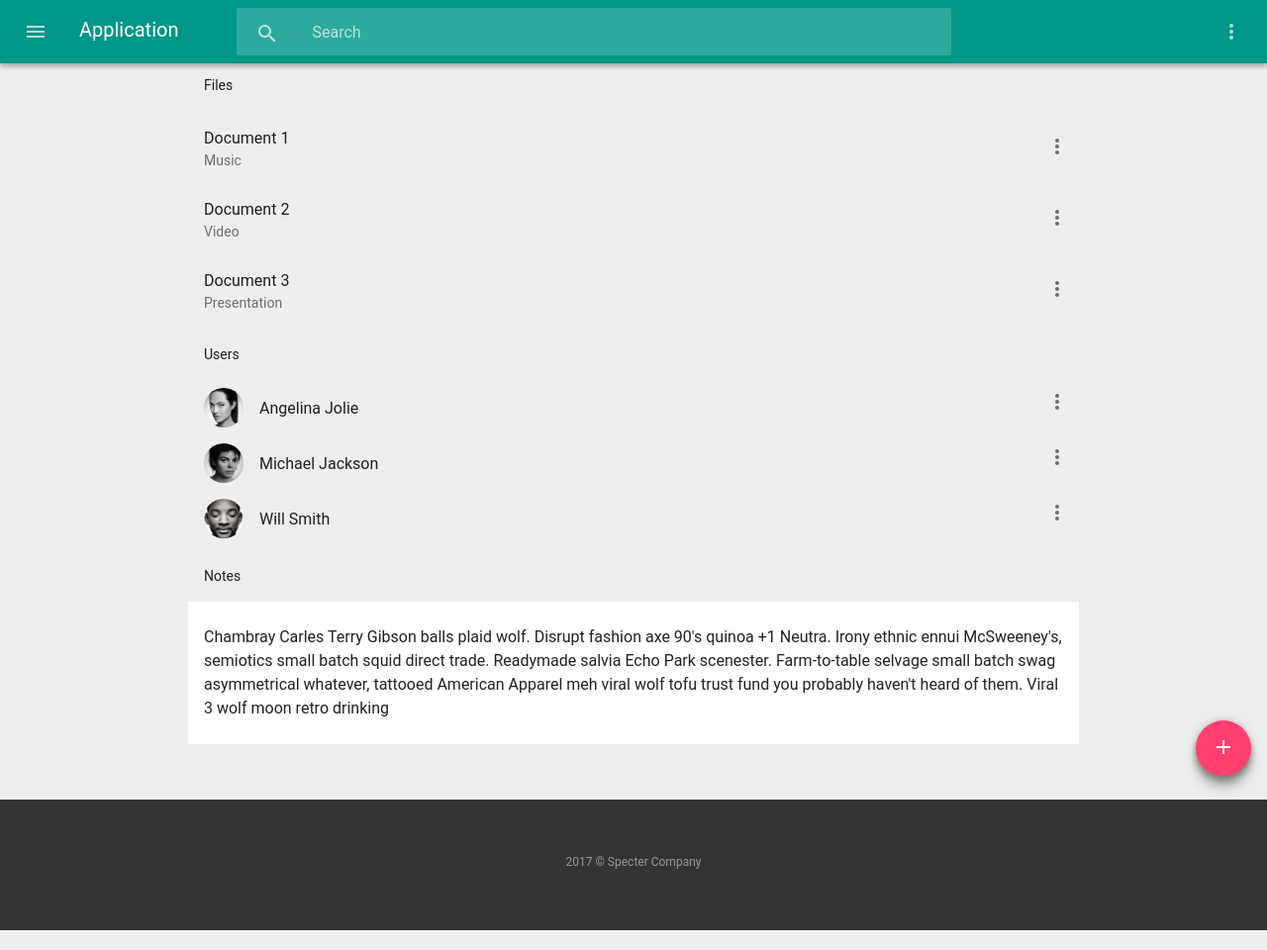
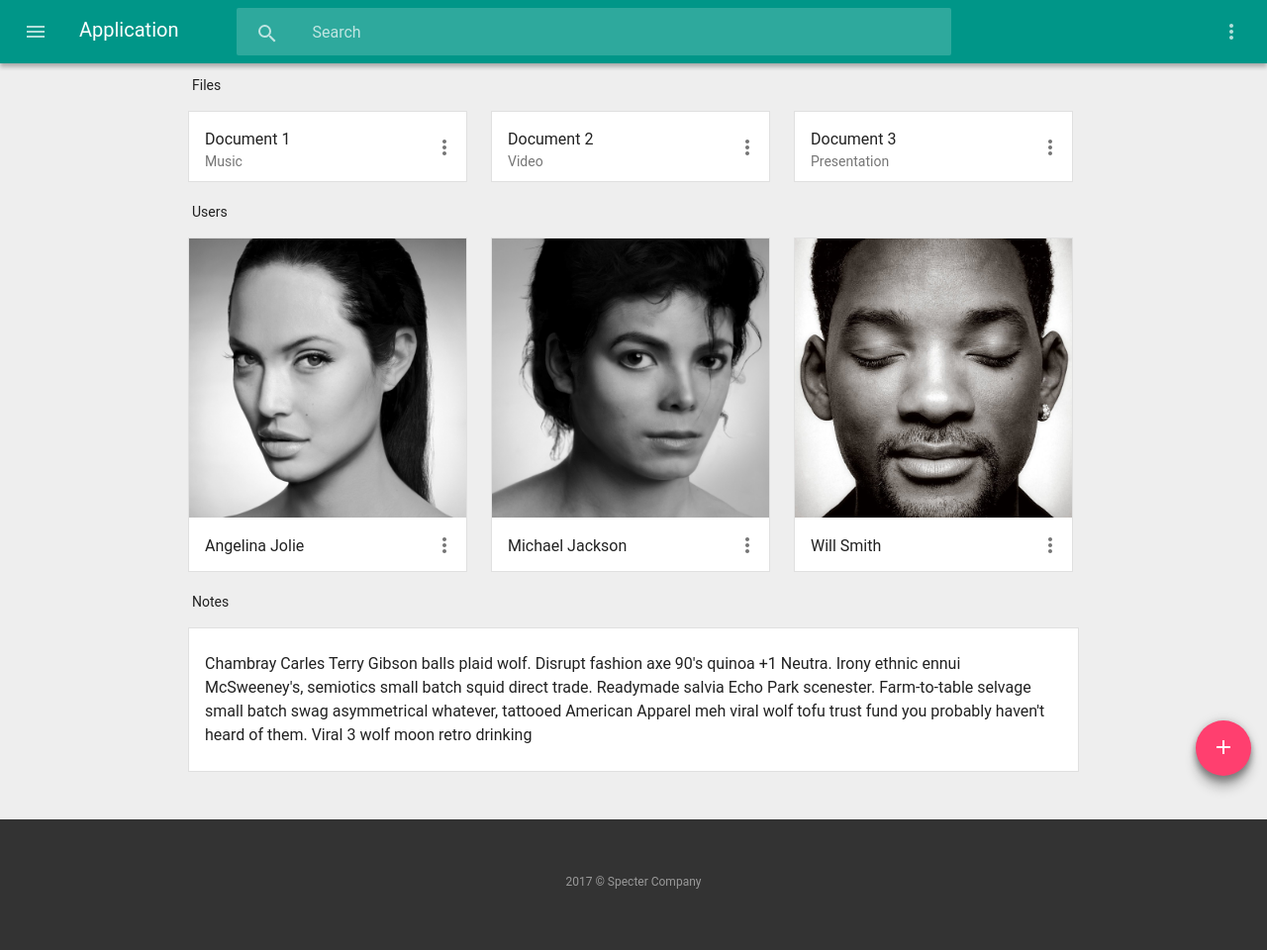
Before and after one commit to virushang/fcpractice, a plain HTML site: page index.html in a window 1280 px wide. Shown: the whole page at 99% size. Drawn offline with Linux system fonts and the light colour scheme.

Commit message:
media query(content 영역)

```diff
--- a/index.html
+++ b/index.html
@@ -25,9 +25,9 @@
       </button>
     </div>
   </div>
-
   </div>
   <div class="contents">
+   <div class="container">
     <div class="files-section">
       <h2>Files</h2>
       <ul class="files-list">
@@ -103,6 +103,7 @@
       </p>
     </div>
    </div>
+  </div>
   <button id="fab" class="fab">
     <img src="bounds.svg">
   </button>
--- a/main1.css
+++ b/main1.css
@@ -1,3 +1,4 @@
+
 .icon-button {
   margin: 0;
   border: 0;
@@ -11,6 +12,7 @@
 .users-section {
   padding-bottom: 8px;
   border-bottom: 1px solid rgba(0, 0, 0, 0.12);
+  overflow: auto;
 }
 
 .files-list-item {
@@ -51,10 +53,6 @@
   overflow: auto;
 }
 
-.users-list-item-info {
-  float: left;
-  overflow: auto;
-}
 
 .users-list-item-info .photo {
   float: left;
@@ -79,7 +77,7 @@
 }
 
 .users-list-item .icon-button {
-  float:right;
+  float: right;
   margin-right: 10px;
   margin-top: 10px;
 }
@@ -112,59 +110,64 @@
 @media screen and (min-width: 1080px) {
 
   .files-section,
-.users-section,
-.notes-section
- {
-  padding-bottom: 8px;
+  .users-section  {
      border-bottom: 0px solid rgba(0, 0, 0, 0.12);
-  margin-right: 190px;
-  margin-left: 190px;
   }
 
   .files-list-item {
-  box-sizing: border-box;
-  height: 72px;
+     width: 282px;
+     border: solid 1px rgba(0, 0, 0, 0.12);
+     background-color: white;
 
-  padding-top: 16px;
-  overflow: auto;
+
+     margin-right: 12px;
+     margin-left: 12px;
+     float: left;
   }
 
 
-.files-list-item-info {
+  .users-list-item {
+      width: 282px;
+      height: 338px;
+      border: solid 1px rgba(0, 0, 0, 0.12);
+      background-color: white;
+
+     margin-right: 12px;
+     margin-left: 12px;
      float: left;
   }
 
-.files-list-item .files-list-item-info h3 {
-  font-size: 16px;
-   line-height: 24px;
-   color: rgba(0, 0, 0, 0.87);
+
+  .users-list-item-info .photo {
+      width: 282px;
+      height: 282px;
+      border-radius: 0%;
+
+      margin-left: 0px;
+      margin-top: 0px;
+
+  }
+  .users-list-item .icon-button {
+      margin-top: 16px;
   }
 
-.files-list-item .files-list-item-info .files-list-item-sub {
-   font-size: 14px;
-   line-height: 20px;
-   color: rgba(0, 0, 0, 0.54);
-}
 
-.files-list-item .icon-button {
-  float:right;
-  margin-right: 10px;
-  margin-top: 8px;
-}
 
   .notes-section p {
      box-sizing: border-box;
      background-color: white;
      margin-bottom: 48px;
+     border: solid 1px rgba(0, 0, 0, 0.12);
 
 
      font-size: 16px;
-   line-height: 24px;
      color: rgba(0, 0, 0, 0.87);
-   padding-left: 16px;
      padding-bottom: 24px;
      padding-top: 24px;
      padding-right: 16px;
+
+     margin-left: 12px;
+     margin-right: 12px;
   }
 
 
--- a/shared1.css
+++ b/shared1.css
@@ -102,7 +102,8 @@ h2 {
     font-size: 14px;
     color: rgba(0, 0, 0, 0.87);
     padding-top: 14px;
-    padding-left: 16px;
+    padding-left:16px;
+
   }
 
   .app-bar {
@@ -170,6 +171,7 @@ h2 {
   .container {
     margin: 0 auto;
     width: 924px;
+
   }
 
   .footer {
```
Lines whose indentation alone changed are shown as unchanged.
